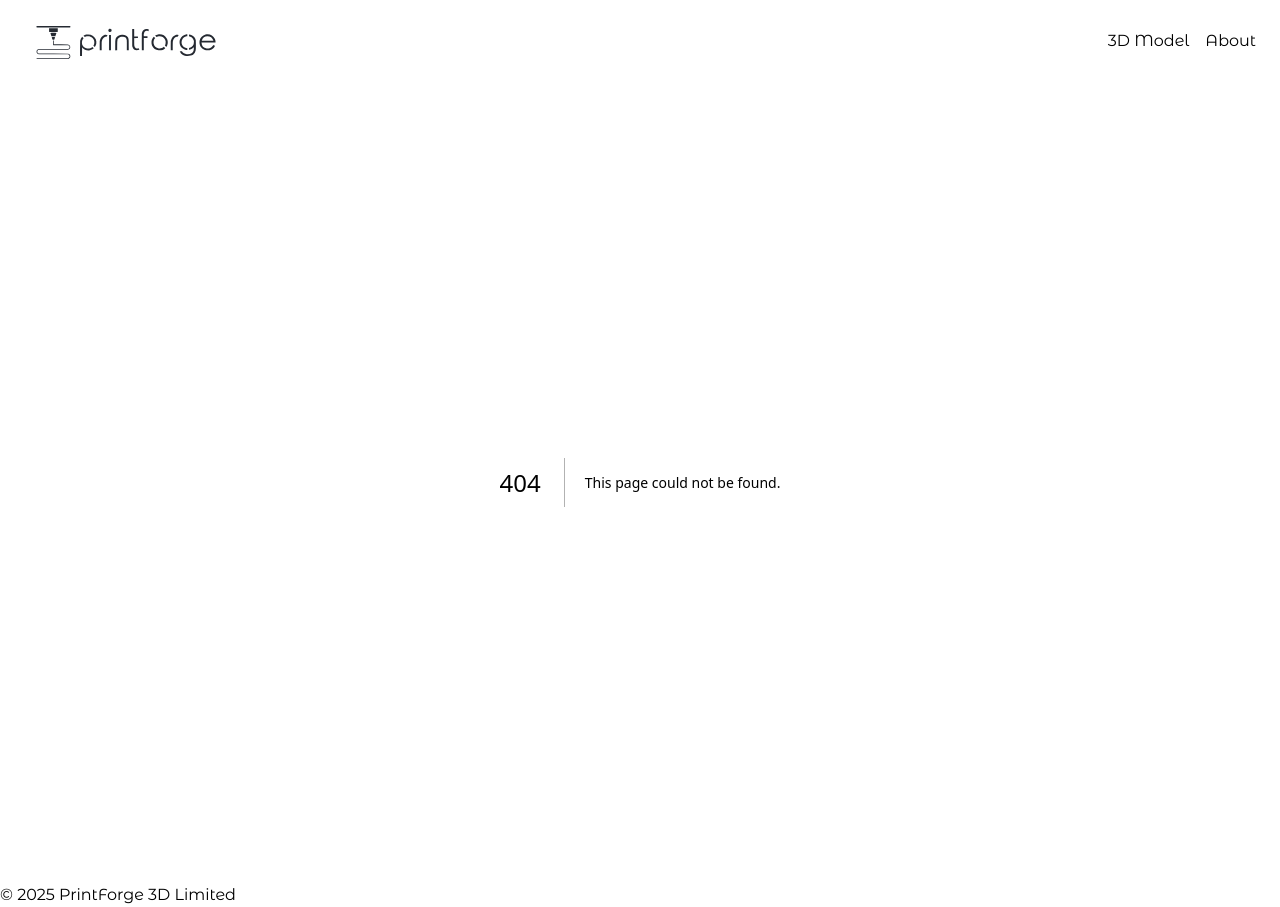
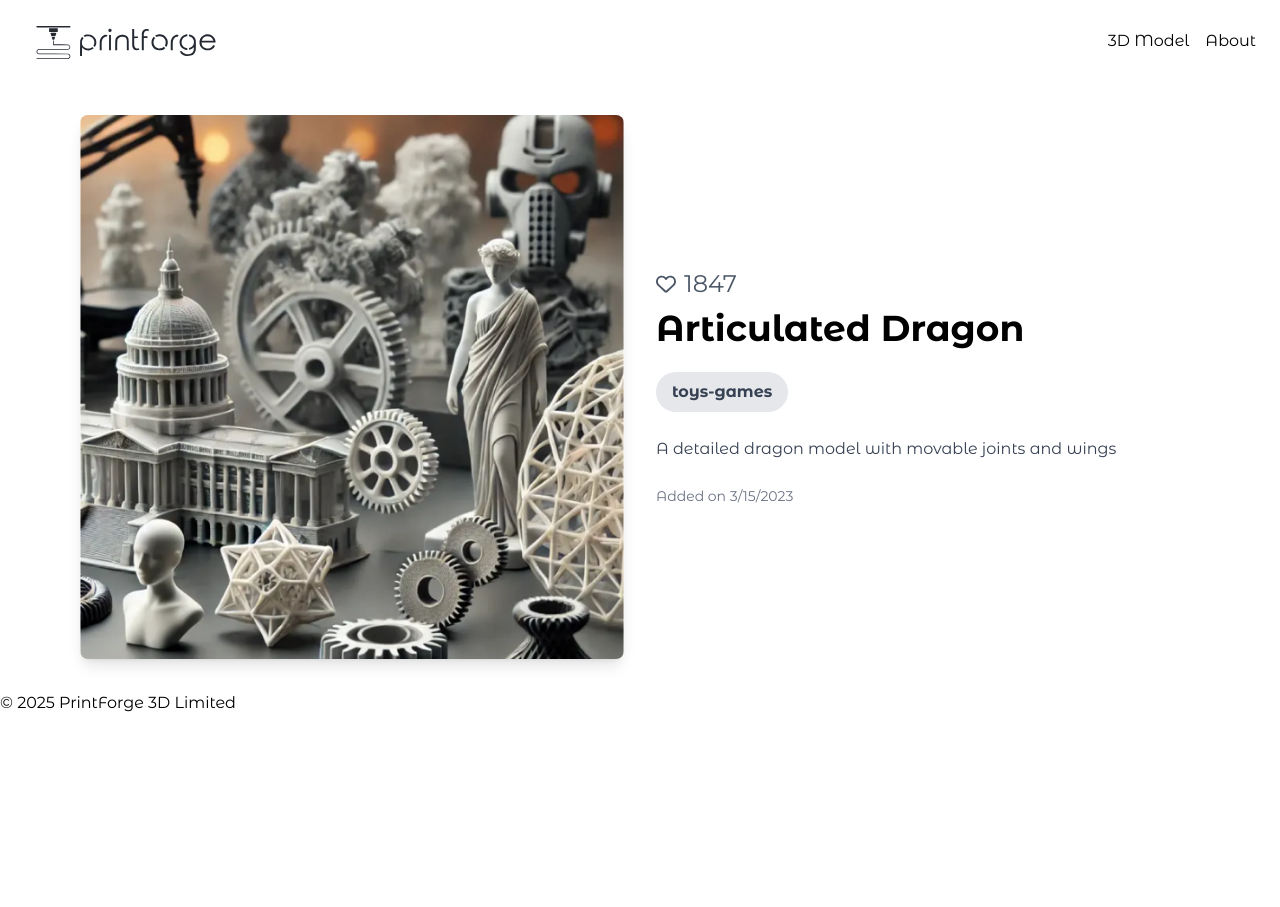
Before and after one commit to Juniorkpabitey/printforge, a Next.js app: page /3d-model/1 in a window 1280 px wide. Before the commit this address had no page. After the commit the page ends 800 px from the top, so only its background shows below. Built offline with nearby package versions, Linux system fonts and the light colour scheme.

Commit message:
model id map

```diff
--- /dev/null
+++ b/app/3d-model/[id]/page.tsx
@@ -0,0 +1,61 @@
+import { FaRegHeart } from "react-icons/fa6"
+import Pill from "@/components/Pill"
+import type { ModelDetailPageProps } from "@/app/types"
+import { getModelById } from "@/app/lib/models"
+import placeholderImg from "@/public/about_img.png"
+
+export default async function ModelDetailPage({ params }: ModelDetailPageProps) {
+  const { id } = await params
+  const model = await getModelById(id)
+
+  return (
+    <div className="container max-w-6xl px-4 py-8 mx-auto">
+      <article className="grid grid-cols-1 gap-8 lg:grid-cols-2">
+        {/* Image Section */}
+        <figure className="relative overflow-hidden rounded-lg shadow-lg aspect-square">
+          <img
+            src={placeholderImg.src}
+            alt={`3D model of ${model.name}`}
+            className="absolute inset-0 object-cover w-full h-full"
+          />
+        </figure>
+
+        {/* Content Section */}
+        <section className="flex flex-col justify-center h-full">
+          <div
+            className="flex items-center mb-2 text-2xl text-gray-600"
+            role="status"
+            aria-label="Likes count"
+          >
+            <FaRegHeart
+              className="w-5 h-5 mr-2"
+              aria-hidden="true"
+            />
+            <span className="font-light" aria-label={`${model.likes} likes`}>{model.likes}</span>
+          </div>
+          <h1 className="mb-6 text-4xl font-bold">{model.name}</h1>
+
+          <Pill
+            className="mb-6 w-fit"
+            role="status"
+            aria-label="Category"
+          >
+            {model.category}
+          </Pill>
+
+          <div className="mb-6 prose prose-lg max-w-none">
+            <p className="leading-relaxed text-gray-700">
+              {model.description}
+            </p>
+          </div>
+
+          <footer className="text-sm text-gray-500">
+            <time dateTime={model.dateAdded}>
+              Added on {new Date(model.dateAdded).toLocaleDateString()}
+            </time>
+          </footer>
+        </section>
+      </article>
+    </div>
+  )
+}
--- /dev/null
+++ b/app/3d-model/page.tsx
@@ -0,0 +1,7 @@
+import ModelsGrid from "@/components/ModelsGrid"
+import { getAllModels } from "../../app/lib/models"
+
+export default async function Page() {
+    const models = await getAllModels()
+    return <ModelsGrid title="3D Models" models={models} />
+}
```
